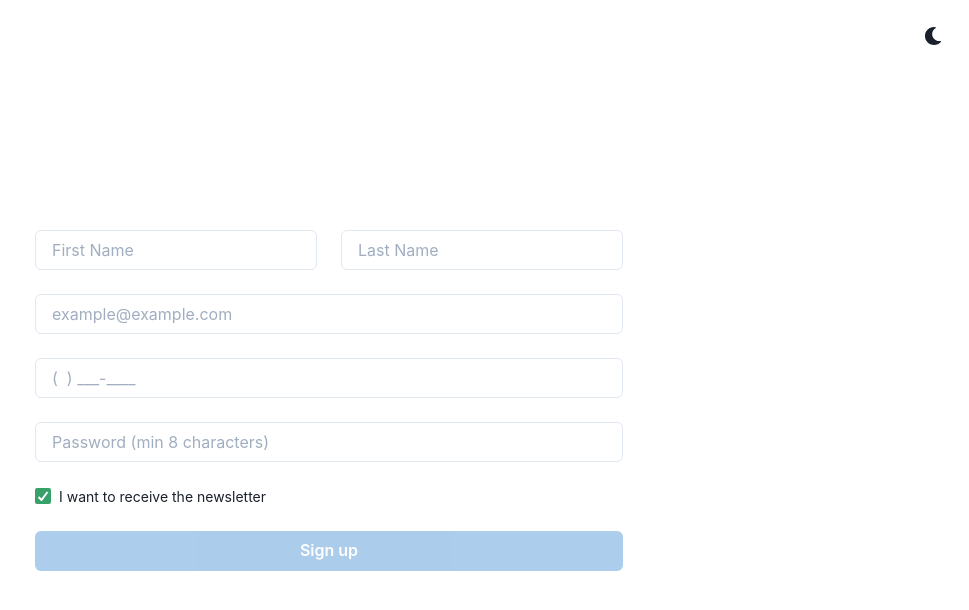
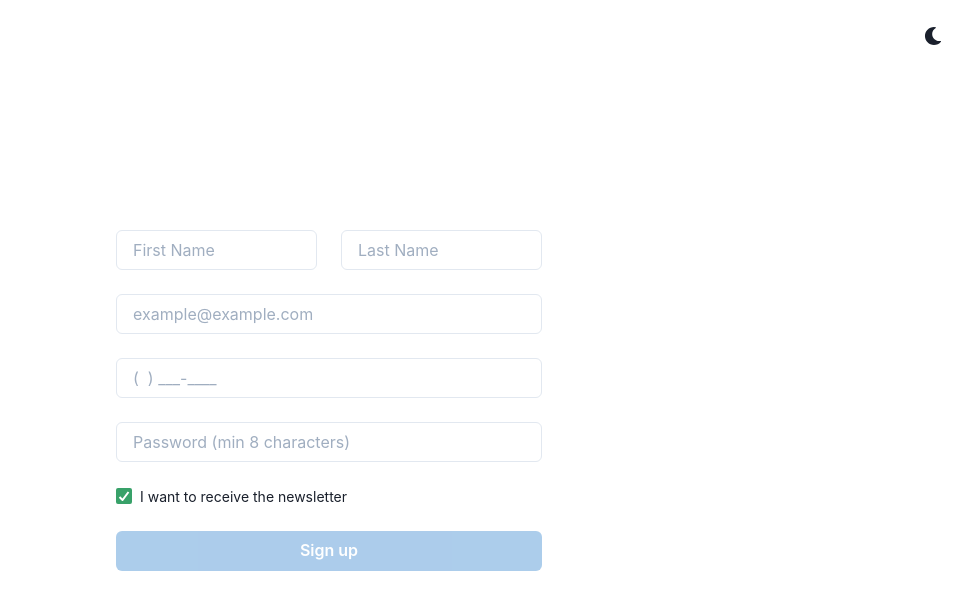
Before and after one commit to hsankalp/Signup-Formik-Yup-ChakraUI, a React (Create React App) app: page / in a window 1280 px wide. Shown: the top 610 px of the page, without its empty margins (311-1280 px from the left). Built offline with nearby package versions, Linux system fonts and the light colour scheme.

Commit message:
fixed max width of the form box

```diff
--- a/src/components/registration/View.tsx
+++ b/src/components/registration/View.tsx
@@ -15,7 +15,7 @@ const RegistrationView = ({ viewModel }: Props) => {
   const [isMobile] = useMediaQuery("(max-width: 600px)");
   const { initValues, handleSubmit, handlePhone } = viewModel;
   return (
-    <Box p={3} width={isMobile ? "100%" : ""}>
+    <Box p={3} w={isMobile ? "100%" : ""} maxW="450px">
       <Formik
         initialValues={initValues}
         validationSchema={ValidationSchema}
```
Also changed, not shown: 1 other file (tests, documents, lock files or other folders).
